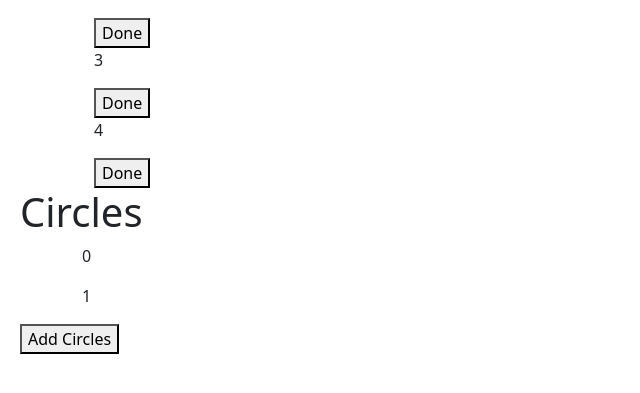
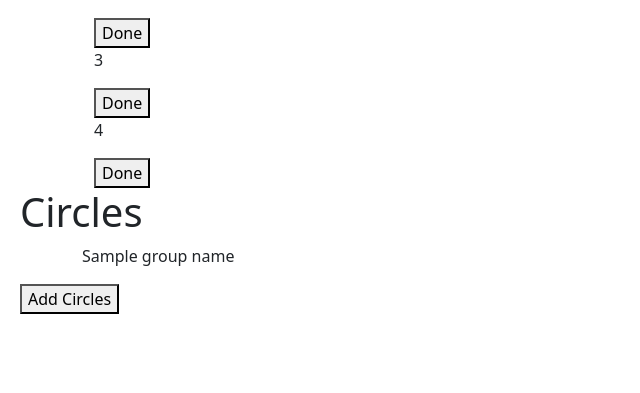
Before and after one commit to MIYLam/Productivr, a Flask app: template templates/homepage.html in a window 1280 px wide. Shown: the part 288-681 px from the top of the page, without its empty margins (0-640 px from the left). Run offline with Flask 3, Linux system fonts and the light colour scheme; the template is opened without the code that fills it: most values are stand-ins (such as "Sample title", 1, 10 or a date in 2020).

Commit message:
fonemal progress

```diff
--- a/app.py
+++ b/app.py
@@ -63,17 +63,21 @@ def home():
     else:
         conn = sh.get_conn_object("data.db")
         user_id = sh.get_user_id_by_username(conn=conn, username=session["username"])
-        g_ls = sh.get_user_groups(conn=conn, user_id=user_id)
+        print(user_id)
+        g_ls = sh.get_user_groups(conn=conn, user_id=user_id)['id'].values.tolist()
         print(g_ls)
 
         if request.method == "GET":
             # display user tasks in each group
             tasks_by_group = {}
+            group_names = []
             for g in g_ls:
-                cid = sh.get_circle_id_by_circlename(conn=conn, circlename=g)
-                tasks_by_group[g] = sh.get_user_tasks(conn=conn, user_id=user_id, circle_id=cid)
+                print(g)
+                cid = sh.get_circlename_by_circle_id(conn=conn, circle_id=g)
+                group_names.append(cid)
+            #    tasks_by_group[g] = sh.get_user_tasks(conn=conn, user_id=user_id, circle_id=cid)
             print(tasks_by_group)
-            return render_template("homepage.html")
+            return render_template("homepage.html", group_names = group_names)
 
         elif request.method == "POST":
             # create group
@@ -86,11 +90,15 @@ def home():
 
             # display user tasks in each group
             tasks_by_group = {}
+            group_names = []
             for g in g_ls:
-                cid = sh.get_circle_id_by_circlename(conn=conn, circlename=g)
-                tasks_by_group[g] = sh.get_user_tasks(conn=conn, user_id=user_id, circle_id=cid)
+                cid = sh.get_circlename_by_circle_id(conn=conn, circle_id=g)
+                group_names.append(cid)
+                #tasks_by_group[g] = sh.get_user_tasks(conn=conn, user_id=user_id, circle_id=cid)
+            print(group_names)
             print(tasks_by_group)
-            return render_template("homepage.html")
+            # return render_template("homepage.html", group_names = group_names)
+            return redirect(url_for("home"))
 
 
 @app.route("/group/<group_name>", methods = ["GET", "POST", "PUT", "DELETE"])
--- a/templates/homepage.html
+++ b/templates/homepage.html
@@ -32,9 +32,9 @@
           {%endfor%}
         </div>
         <h1>Circles</h1>
-          {%for i in range(0, 2)%}
+          {%for g in group_names%}
             <div class="container" id="circle_list">
-              <p id="circle-{{i}}">{{i}}</p>
+              <p id="circle-{{i}}">{{g}}</p>
             </div>
           {%endfor%}
         <button class="open-button" onclick="openForm()">Add Circles</button>
```
Also changed, not shown: sql_helper.py (+11 -10 lines).
